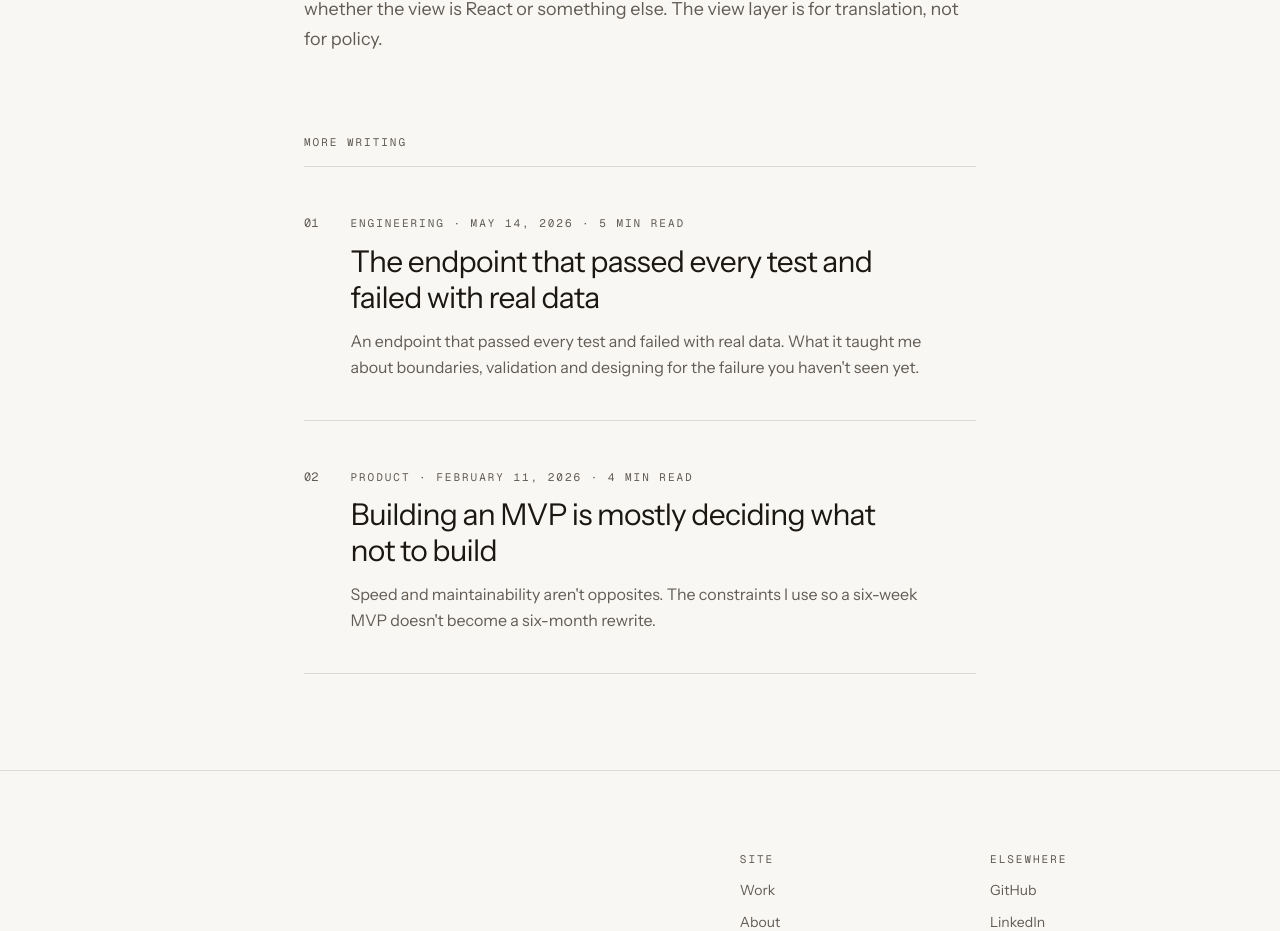
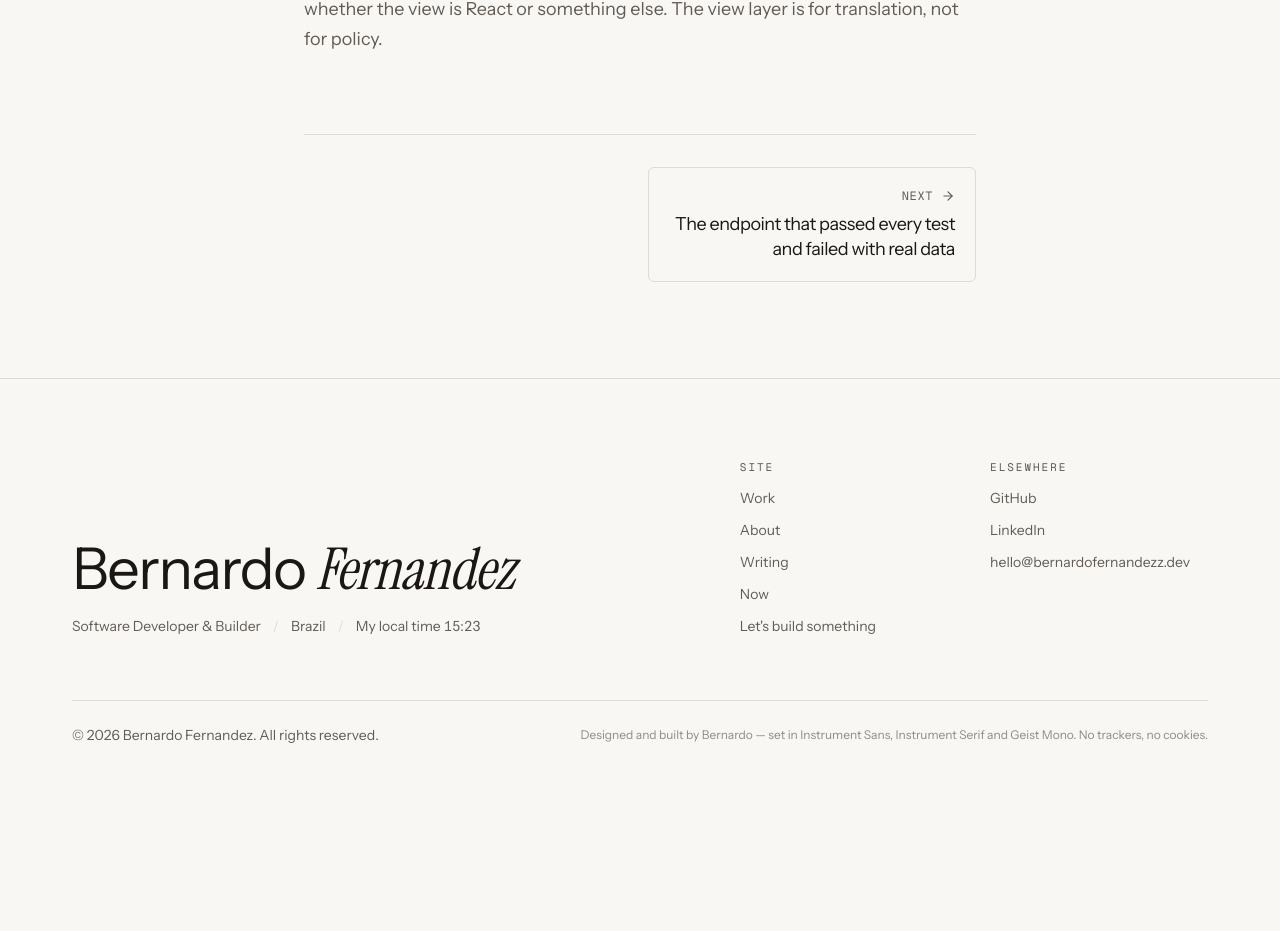
Before and after one commit to bernardofernandezz/bernardofernandezz.dev, a Next.js app: page /writing/business-logic-out-of-react-components in a window 1280 px wide. Shown: the part 1294-2225 px from the top of the page. After the commit the page ends 2079 px from the top, so only its background shows below. Built offline with nearby package versions, Linux system fonts and the light colour scheme.

Commit message:
feat(writing): previous/next article navigation with JSON-LD
- replace more-writing list with accessible prev/next cards
- embed BlogPosting structured data in article pages

```diff
--- a/components/article/article-content.tsx
+++ b/components/article/article-content.tsx
@@ -1,8 +1,10 @@
+import Link from "next/link"
 import { notFound } from "next/navigation"
+import { ArrowLeft, ArrowRight } from "lucide-react"
 import { Reveal } from "@/components/motion/reveal"
-import { ArticleRow } from "@/components/article/article-row"
+import { ArticleJsonLd } from "@/components/seo/json-ld"
 import { getDictionary } from "@/lib/i18n/get-dictionary"
-import type { Locale } from "@/lib/i18n/config"
+import { localePath, type Locale } from "@/lib/i18n/config"
 import { getArticleBySlug, getArticles } from "@/lib/content/articles"
 
 const FORMATTERS = {
@@ -23,13 +25,24 @@ export function ArticleContent({ locale, slug }: { locale: Locale; slug: string
   const article = getArticleBySlug(slug, locale)
   if (!article) notFound()
 
-  const articleCta = dict.writing.article
-  const otherArticles = getArticles(locale)
-    .filter((item) => item.slug !== article.slug)
-    .slice(0, 2)
+  const articleNav = dict.writing.article
+  const siblings = getArticles(locale)
+  const position = siblings.findIndex((item) => item.slug === article.slug)
+  const previous = position > 0 ? siblings[position - 1] : undefined
+  const next =
+    position >= 0 && position < siblings.length - 1
+      ? siblings[position + 1]
+      : undefined
 
   return (
     <div className="container-page py-16 md:py-24">
+      <ArticleJsonLd
+        locale={locale}
+        slug={article.slug}
+        title={article.title}
+        summary={article.summary}
+        date={article.date}
+      />
       <Reveal>
         <div className="mx-auto max-w-2xl">
           <header>
@@ -76,19 +89,47 @@ export function ArticleContent({ locale, slug }: { locale: Locale; slug: string
         </div>
       </Reveal>
 
-      <div className="mx-auto mt-20 max-w-2xl">
-        <p className="eyebrow">{articleCta.moreLabel}</p>
-        <div className="mt-4 border-t">
-          {otherArticles.map((item, index) => (
-            <ArticleRow
-              key={item.slug}
-              article={item}
-              locale={locale}
-              index={index + 1}
-            />
-          ))}
-        </div>
-      </div>
+      <nav
+        aria-label={article.title}
+        className="mx-auto mt-20 grid max-w-2xl gap-4 border-t pt-8 sm:grid-cols-2"
+      >
+        {previous ? (
+          <Link
+            href={localePath(locale, `/writing/${previous.slug}`)}
+            className="group flex flex-col gap-2 rounded-lg border p-5 transition-colors hover:border-foreground/40"
+          >
+            <span className="inline-flex items-center gap-2 font-mono text-xs uppercase tracking-wider text-muted-foreground">
+              <ArrowLeft
+                className="size-3.5 transition-transform duration-300 group-hover:-translate-x-0.5"
+                aria-hidden="true"
+              />
+              {articleNav.prev}
+            </span>
+            <span className="font-display text-lg leading-snug tracking-tight transition-colors group-hover:text-highlight">
+              {previous.title}
+            </span>
+          </Link>
+        ) : (
+          <span aria-hidden="true" className="hidden sm:block" />
+        )}
+        {next && (
+          <Link
+            href={localePath(locale, `/writing/${next.slug}`)}
+            className="group flex flex-col items-end gap-2 rounded-lg border p-5 text-right transition-colors hover:border-foreground/40"
+          >
+            <span className="inline-flex items-center gap-2 font-mono text-xs uppercase tracking-wider text-muted-foreground">
+              {articleNav.next}
+              <ArrowRight
+                className="size-3.5 transition-transform duration-300 group-hover:translate-x-0.5"
+                aria-hidden="true"
+              />
+            </span>
+            <span className="font-display text-lg leading-snug tracking-tight transition-colors group-hover:text-highlight">
+              {next.title}
+            </span>
+          </Link>
+        )}
+      </nav>
     </div>
   )
 }
--- a/lib/i18n/dictionaries/en/writing.ts
+++ b/lib/i18n/dictionaries/en/writing.ts
@@ -10,7 +10,8 @@ export const writing = {
     afterCta: "Let's talk",
   },
   article: {
-    moreLabel: "More writing",
+    prev: "Previous",
+    next: "Next",
   },
 }
 
--- a/lib/i18n/dictionaries/pt-br/writing.ts
+++ b/lib/i18n/dictionaries/pt-br/writing.ts
@@ -10,7 +10,8 @@ export const writing = {
     afterCta: "Vamos conversar",
   },
   article: {
-    moreLabel: "Mais textos",
+    prev: "Anterior",
+    next: "Próximo",
   },
 }
 
```
